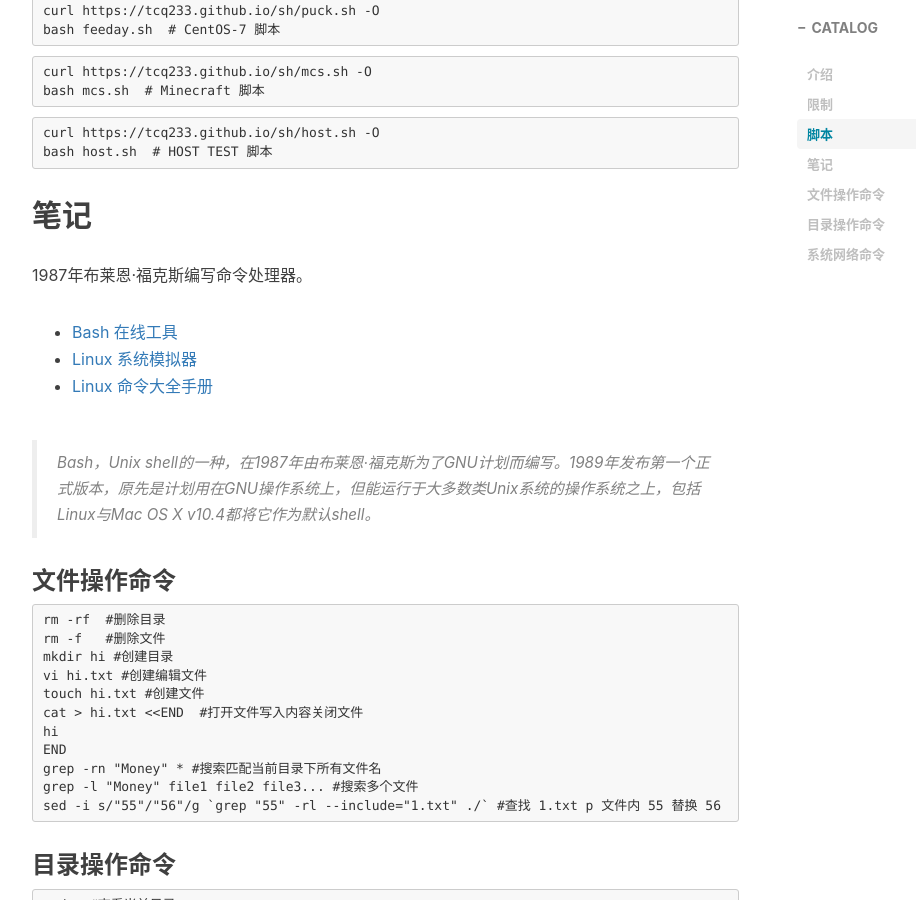
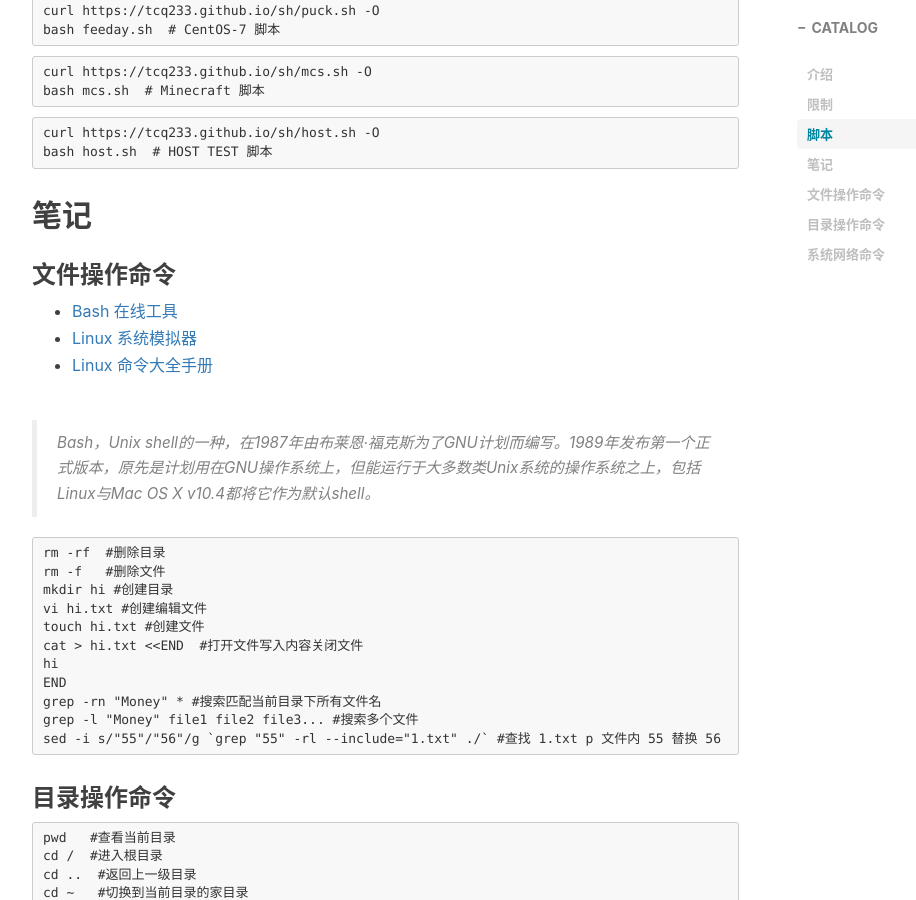
Before and after one commit to tcq233/tcq233.github.io, a Jekyll site: the page built from _posts/2022-04-22-puck.md, in a window 1280 px wide and 900 px high, scrolled down 975 px. Shown: the whole window, without its empty margins (233-1149 px from the left). Built offline with Jekyll 4.4.1, drawn with Linux system fonts in a browser that asks for light colours; nearby versions of some CDN libraries; comment, search, counter and statistics services are not loaded.

Commit message:
Update 2022-04-22-puck.md

````diff
--- a/_posts/2022-04-22-puck.md
+++ b/_posts/2022-04-22-puck.md
@@ -40,16 +40,13 @@ bash host.sh  # HOST TEST 脚本
 ```
 
 ## 笔记
-
-1987年布莱恩·福克斯编写命令处理器。
+### 文件操作命令
 
 - [Bash 在线工具](https://c.runoob.com/compile/18)
 - [Linux 系统模拟器](https://bellard.org/jslinux/)
 - [Linux 命令大全手册](http://man.linuxde.net/)
 
 > Bash，Unix shell的一种，在1987年由布莱恩·福克斯为了GNU计划而编写。1989年发布第一个正式版本，原先是计划用在GNU操作系统上，但能运行于大多数类Unix系统的操作系统之上，包括Linux与Mac OS X v10.4都将它作为默认shell。
-
-### 文件操作命令
 
 ```
 rm -rf  #删除目录
````
